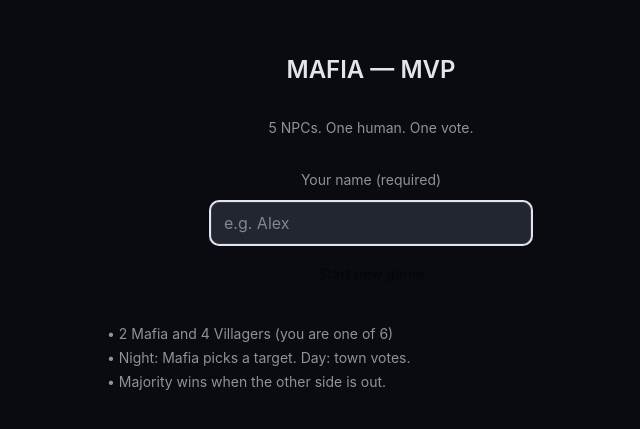
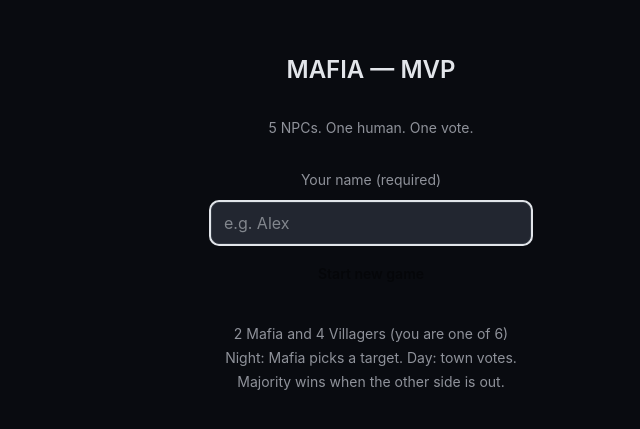
Before and after one commit to matwa13/mafia-game, a React (Vite) app in the folder frontend/: page / in a window 1280 px wide. Shown: the part 177-606 px from the top of the page, without its empty margins (269-909 px from the left). Built offline with nearby package versions, Linux system fonts and the light colour scheme; no server answers.

Commit message:
fix(04.1) minor layout fix

```diff
--- a/frontend/src/App.tsx
+++ b/frontend/src/App.tsx
@@ -129,10 +129,10 @@ function SetupScreen({ onStart }: { onStart: (name: string) => void }) {
             Start new game
           </Button>
         </div>
-        <div className="text-sm text-left space-y-1" style={{ color: "var(--color-text-muted)" }}>
-          <p>• 2 Mafia and 4 Villagers (you are one of 6)</p>
-          <p>• Night: Mafia picks a target. Day: town votes.</p>
-          <p>• Majority wins when the other side is out.</p>
+        <div className="text-sm space-y-1" style={{ color: "var(--color-text-muted)" }}>
+          <p>2 Mafia and 4 Villagers (you are one of 6)</p>
+          <p>Night: Mafia picks a target. Day: town votes.</p>
+          <p>Majority wins when the other side is out.</p>
         </div>
       </div>
     </div>
```
